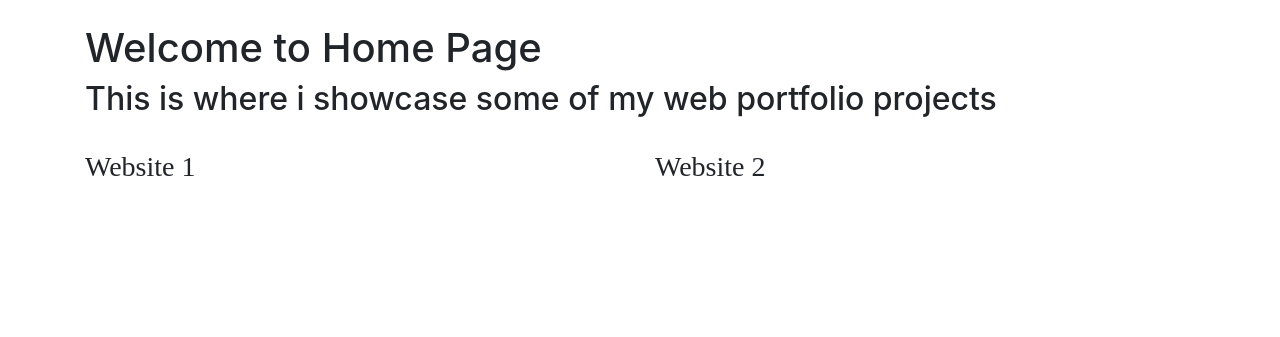
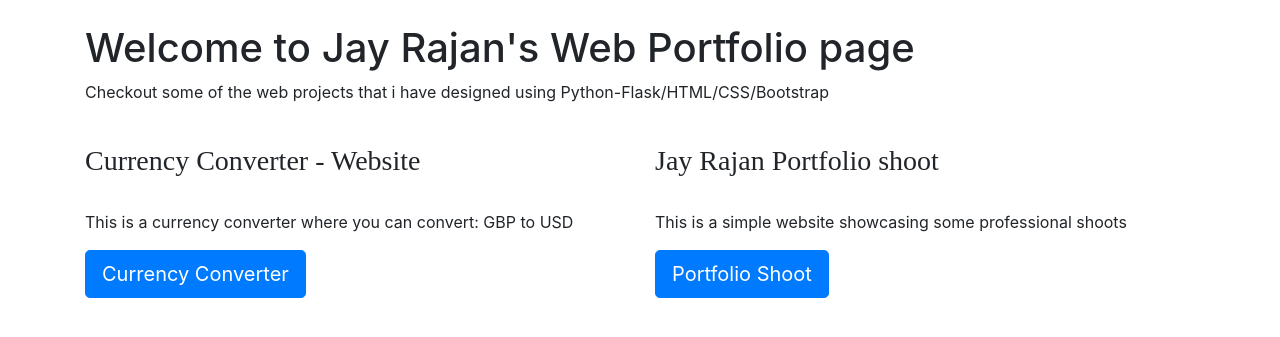
Before and after one commit to jayrajan/web_portfolio, a Python web app: template templates/home.html in a window 1280 px wide. Shown: the part 130-467 px from the top of the page. Run offline with Jinja, Linux system fonts and the light colour scheme; the template is opened without the code that fills it, so the values that code supplies are empty.

Commit message:
fix: minor

```diff
--- a/templates/home.html
+++ b/templates/home.html
@@ -2,8 +2,8 @@
 
 {% block content %}
 <div class='container-sm'>
-    <h1> Welcome to Home Page </h1>
-    <h2> This is where i showcase some of my web portfolio projects </h2>
+    <h1> Welcome to Jay Rajan's Web Portfolio page </h1>
+    <p> Checkout some of the web projects that i have designed using Python-Flask/HTML/CSS/Bootstrap </p>
 </div>
 
 <br>
@@ -11,10 +11,16 @@
 <div class='container'>
     <div class='row'>
         <div class='col'>
-            <h3>Website 1</h3>
+            <h3>Currency Converter - Website</h3>
+            <br>
+            <p> This is a currency converter where you can convert: GBP to USD</p>
+            <button type="button" class="btn btn-primary btn-lg"> Currency Converter </button>
         </div>
         <div class='col'>
-            <h3>Website 2</h3>
+            <h3>Jay Rajan Portfolio shoot</h3>
+            <br>
+            <p> This is a simple website showcasing some professional shoots </p>
+            <button type="button" class="btn btn-primary btn-lg"> Portfolio Shoot </button>
         </div>
     </div>
 </div>
```
